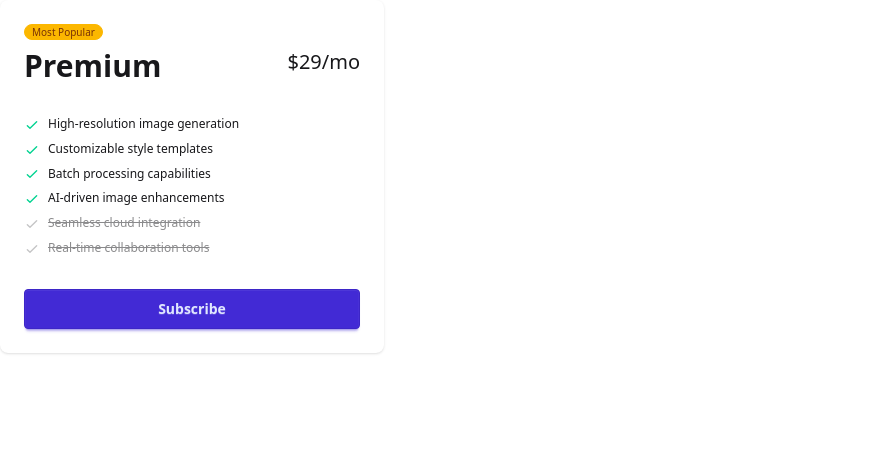
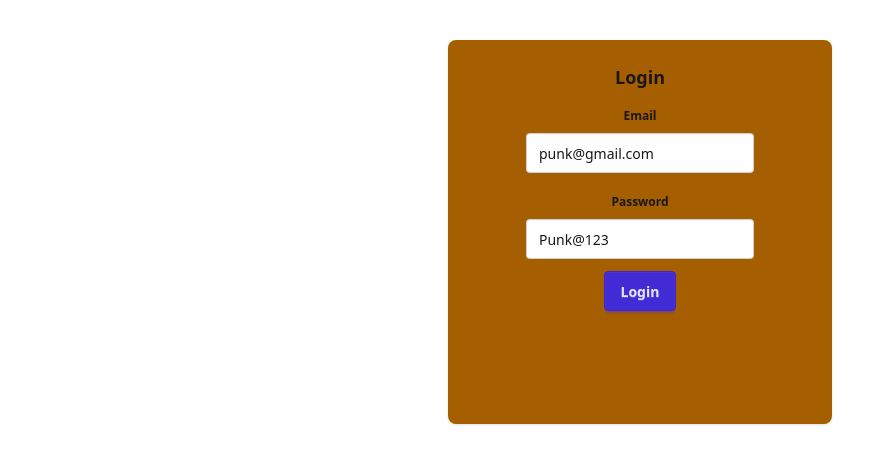
Before and after one commit to RahulKRavi/devtinder-frontend, a React (Vite) app: page /login in a window 1280 px wide. Shown: the top 464 px of the page, without its empty margins (0-895 px from the left). Built offline with nearby package versions, Linux system fonts and the light colour scheme.

Commit message:
feat: add login page and redux state for storing user state

```diff
--- a/package.json
+++ b/package.json
@@ -10,9 +10,12 @@
     "preview": "vite preview"
   },
   "dependencies": {
+    "@reduxjs/toolkit": "^2.9.0",
     "@tailwindcss/vite": "^4.1.13",
+    "axios": "^1.12.2",
     "react": "^19.1.1",
     "react-dom": "^19.1.1",
+    "react-redux": "^9.2.0",
     "react-router": "^7.9.2",
     "tailwindcss": "^4.1.13"
   },
--- a/src/components/Login.jsx
+++ b/src/components/Login.jsx
@@ -1,121 +1,61 @@
+import { useState } from "react";
+import axios from "axios";
+import { useDispatch } from "react-redux";
+import { addUser } from "../utils/userSlice";
+import { useNavigate } from "react-router";
+
 const Login = () => {
+  const [email, setEmail] = useState("punk@gmail.com");
+  const [password, setPassword] = useState("Punk@123");
+  const dispatch = useDispatch();
+  const navigate = useNavigate()
+
+  async function handleLogin() {
+    try {
+      const res = await axios.post("http://localhost:5000/login", {
+        email,
+        password,
+      },{
+        withCredentials: true
+      });
+      dispatch(addUser(res?.data?.data))
+      navigate('/')
+    } catch (err) {
+      console.log(err.message);
+    }
+  }
+
   return (
-    <div className="card w-96 bg-base-100 shadow-sm">
-      <div className="card-body">
-        <span className="badge badge-xs badge-warning">Most Popular</span>
-        <div className="flex justify-between">
-          <h2 className="text-3xl font-bold">Premium</h2>
-          <span className="text-xl">$29/mo</span>
-        </div>
-        <ul className="mt-6 flex flex-col gap-2 text-xs">
-          <li>
-            <svg
-              xmlns="http://www.w3.org/2000/svg"
-              className="size-4 me-2 inline-block text-success"
-              fill="none"
-              viewBox="0 0 24 24"
-              stroke="currentColor"
-            >
-              <path
-                strokeLinecap="round"
-                strokeLinejoin="round"
-                strokeWidth="2"
-                d="M5 13l4 4L19 7"
-              />
-            </svg>
-            <span>High-resolution image generation</span>
-          </li>
-          <li>
-            <svg
-              xmlns="http://www.w3.org/2000/svg"
-              className="size-4 me-2 inline-block text-success"
-              fill="none"
-              viewBox="0 0 24 24"
-              stroke="currentColor"
-            >
-              <path
-                strokeLinecap="round"
-                strokeLinejoin="round"
-                strokeWidth="2"
-                d="M5 13l4 4L19 7"
-              />
-            </svg>
-            <span>Customizable style templates</span>
-          </li>
-          <li>
-            <svg
-              xmlns="http://www.w3.org/2000/svg"
-              className="size-4 me-2 inline-block text-success"
-              fill="none"
-              viewBox="0 0 24 24"
-              stroke="currentColor"
-            >
-              <path
-                strokeLinecap="round"
-                strokeLinejoin="round"
-                strokeWidth="2"
-                d="M5 13l4 4L19 7"
-              />
-            </svg>
-            <span>Batch processing capabilities</span>
-          </li>
-          <li>
-            <svg
-              xmlns="http://www.w3.org/2000/svg"
-              className="size-4 me-2 inline-block text-success"
-              fill="none"
-              viewBox="0 0 24 24"
-              stroke="currentColor"
-            >
-              <path
-                strokeLinecap="round"
-                strokeLinejoin="round"
-                strokeWidth="2"
-                d="M5 13l4 4L19 7"
-              />
-            </svg>
-            <span>AI-driven image enhancements</span>
-          </li>
-          <li className="opacity-50">
-            <svg
-              xmlns="http://www.w3.org/2000/svg"
-              className="size-4 me-2 inline-block text-base-content/50"
-              fill="none"
-              viewBox="0 0 24 24"
-              stroke="currentColor"
-            >
-              <path
-                strokeLinecap="round"
-                strokeLinejoin="round"
-                strokeWidth="2"
-                d="M5 13l4 4L19 7"
-              />
-            </svg>
-            <span className="line-through">Seamless cloud integration</span>
-          </li>
-          <li className="opacity-50">
-            <svg
-              xmlns="http://www.w3.org/2000/svg"
-              className="size-4 me-2 inline-block text-base-content/50"
-              fill="none"
-              viewBox="0 0 24 24"
-              stroke="currentColor"
-            >
-              <path
-                strokeLinecap="round"
-                strokeLinejoin="round"
-                strokeWidth="2"
-                d="M5 13l4 4L19 7"
-              />
-            </svg>
-            <span className="line-through">Real-time collaboration tools</span>
-          </li>
-        </ul>
-        <div className="mt-6">
-          <button className="btn btn-primary btn-block">Subscribe</button>
+    <main className="flex justify-center py-10">
+      <div className="card bg-yellow-700 w-96 shadow-sm h-96">
+        <div className="card-body items-center text-center">
+          <h2 className="card-title">Login</h2>
+          <fieldset className="fieldset">
+            <legend className="fieldset-legend">Email</legend>
+            <input
+              type="text"
+              className="input"
+              value={email}
+              onChange={(e) => setEmail(e.target.value)}
+            />
+          </fieldset>
+          <fieldset className="fieldset">
+            <legend className="fieldset-legend">Password</legend>
+            <input
+              type="text"
+              className="input"
+              value={password}
+              onChange={(e) => setPassword(e.target.value)}
+            />
+          </fieldset>
+          <div className="card-actions">
+            <button className="btn btn-primary" onClick={() => handleLogin()}>
+              Login
+            </button>
+          </div>
         </div>
       </div>
-    </div>
+    </main>
   );
 };
 
--- a/src/components/Navbar.jsx
+++ b/src/components/Navbar.jsx
@@ -1,8 +1,12 @@
+import { useSelector } from "react-redux";
+
 const Navbar = () => {
+  const user = useSelector((store) => store.user);
+  console.log(user);
   return (
     <div className="navbar bg-base-100 shadow-sm">
       <div className="flex-1">
-        <a className="btn btn-ghost text-xl">daisyUI</a>
+        <a className="btn btn-ghost text-xl">DevTinder</a>
       </div>
       <div className="flex gap-2">
         <input
@@ -16,12 +20,11 @@ const Navbar = () => {
             role="button"
             className="btn btn-ghost btn-circle avatar"
           >
-            <div className="w-10 rounded-full">
-              <img
-                alt="Tailwind CSS Navbar component"
-                src="https://img.daisyui.com/images/stock/photo-1534528741775-53994a69daeb.webp"
-              />
-            </div>
+            {user && (
+              <div className="w-10 rounded-full">
+                <img alt="User profile photo" src={user.photoURL} />
+              </div>
+            )}
           </div>
           <ul
             tabIndex={0}
--- /dev/null
+++ b/src/utils/appStore.js
@@ -0,0 +1,10 @@
+import { configureStore } from "@reduxjs/toolkit";
+import userSliceReducer from './userSlice'
+
+const appStore = configureStore({
+  reducer: {
+    user: userSliceReducer
+  }
+})
+
+export default appStore
--- /dev/null
+++ b/src/utils/userSlice.js
@@ -0,0 +1,18 @@
+import { createSlice } from "@reduxjs/toolkit";
+
+const userSlice = createSlice({
+  name: 'user',
+  initialState: null,
+  reducers: {
+    addUser: (state,action) => {
+      return action.payload
+    },
+    removeUser: (state,action) => {
+      return null
+    }
+  }
+})
+
+
+export const { addUser, removeUser } = userSlice.actions
+export default userSlice.reducer
```
Also changed, not shown: src/App.jsx (+9 -7 lines), 1 other file (tests, documents, lock files or other folders).
